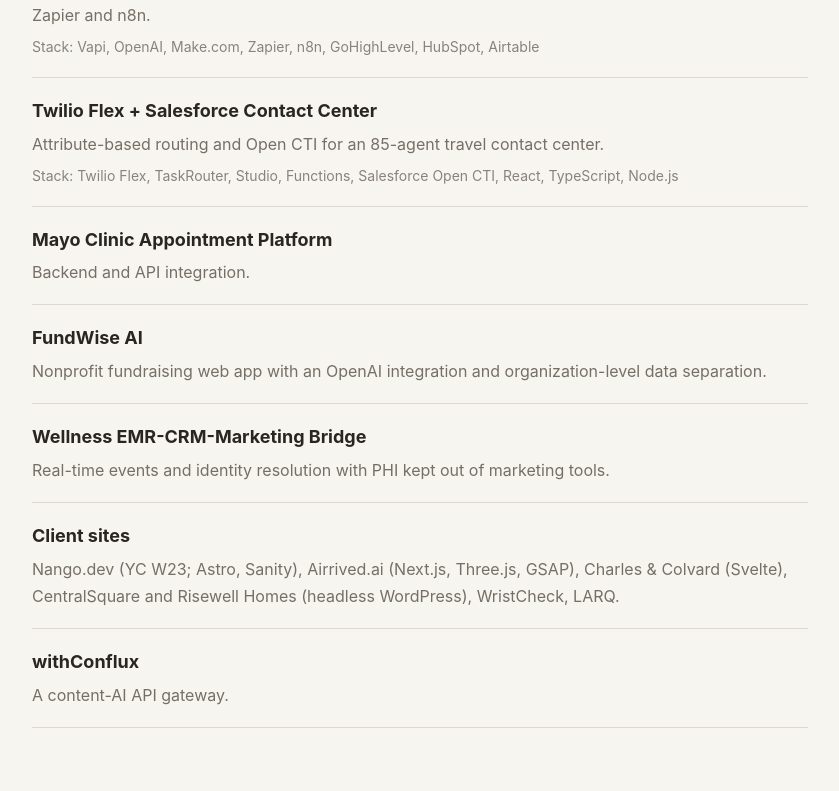
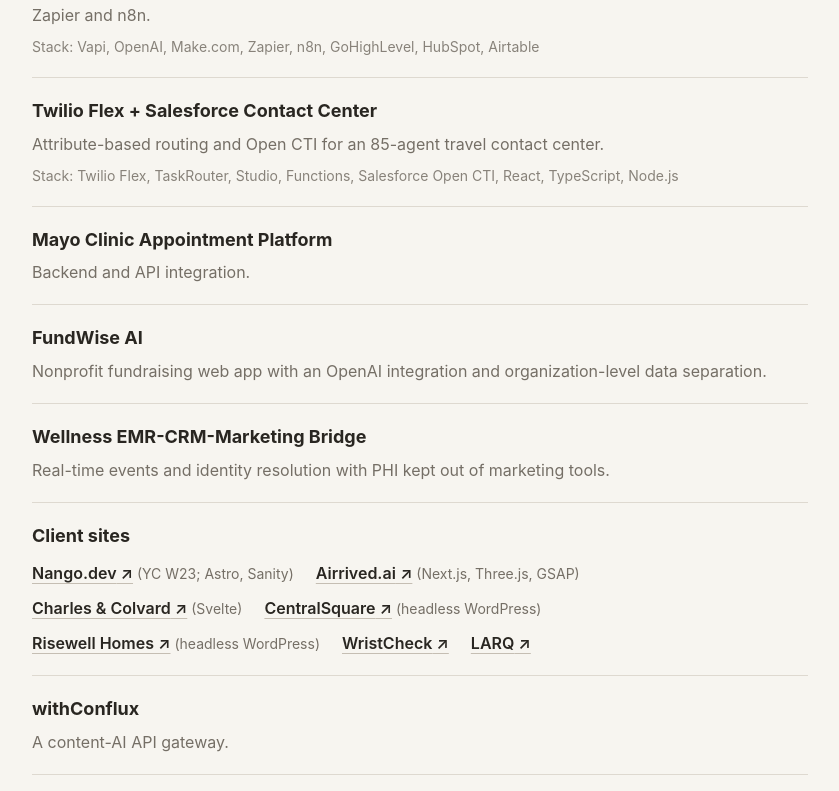
Before and after one commit to ATwork88/Portfolio1, a Next.js app: page /projects in a window 1280 px wide. Shown: the part 8485-9276 px from the top of the page, without its empty margins (345-1184 px from the left). Built offline with nearby package versions, Linux system fonts and the light colour scheme.

Commit message:
Link client site names in the Also built list
Co-Authored-By: Claude Sonnet 5.5 <noreply@anthropic.com>
Claude-Session: https://claude.ai/code/session_011avKUpJeaqxTRXPnizR6w3

```diff
--- a/app/globals.css
+++ b/app/globals.css
@@ -1068,3 +1068,36 @@ a {
   font-size: 14px;
   opacity: 0.85;
 }
+
+.also-list .also-sites {
+  display: flex;
+  padding: 0;
+  list-style: none;
+  flex-wrap: wrap;
+  gap: 8px 22px;
+  margin-top: 8px;
+}
+
+.also-list .also-sites li {
+  padding: 0;
+  border: 0;
+  font-size: 16px;
+}
+
+.also-site-link {
+  color: var(--text);
+  font-weight: 600;
+  text-decoration: underline;
+  text-decoration-color: var(--border-strong);
+  text-underline-offset: 4px;
+}
+
+.also-site-link:hover {
+  color: var(--accent);
+  text-decoration-color: var(--accent);
+}
+
+.also-site-note {
+  color: var(--muted);
+  font-size: 14px;
+}
--- a/components/portfolio/projects-section.tsx
+++ b/components/portfolio/projects-section.tsx
@@ -114,7 +114,28 @@ export function ProjectsSection() {
         {alsoBuilt.map((item) => (
           <li key={item.title}>
             <p className="also-title">{item.title}</p>
-            <p className="also-description">{item.description}</p>
+            {item.description && (
+              <p className="also-description">{item.description}</p>
+            )}
+            {item.sites && (
+              <ul className="also-sites">
+                {item.sites.map((site) => (
+                  <li key={site.name}>
+                    <a
+                      href={site.href}
+                      target="_blank"
+                      rel="noreferrer"
+                      className="also-site-link"
+                    >
+                      {site.name} ↗
+                    </a>
+                    {site.note && (
+                      <span className="also-site-note"> ({site.note})</span>
+                    )}
+                  </li>
+                ))}
+              </ul>
+            )}
             {item.stack && (
               <p className="also-stack">Stack: {item.stack.join(", ")}</p>
             )}
--- a/content/projects.ts
+++ b/content/projects.ts
@@ -309,8 +309,9 @@ export const projects: Project[] = [
 
 export const alsoBuilt: {
   title: string;
-  description: string;
+  description?: string;
   stack?: string[];
+  sites?: { name: string; href: string; note?: string }[];
 }[] = [
   {
     title: "Self-Hosted Time Tracking & Invoicing",
@@ -376,8 +377,31 @@ export const alsoBuilt: {
   },
   {
     title: "Client sites",
-    description:
-      "Nango.dev (YC W23; Astro, Sanity), Airrived.ai (Next.js, Three.js, GSAP), Charles & Colvard (Svelte), CentralSquare and Risewell Homes (headless WordPress), WristCheck, LARQ.",
+    sites: [
+      { name: "Nango.dev", href: "https://nango.dev", note: "YC W23; Astro, Sanity" },
+      {
+        name: "Airrived.ai",
+        href: "https://airrived.ai",
+        note: "Next.js, Three.js, GSAP",
+      },
+      {
+        name: "Charles & Colvard",
+        href: "https://www.charlesandcolvard.com",
+        note: "Svelte",
+      },
+      {
+        name: "CentralSquare",
+        href: "https://www.centralsquare.com",
+        note: "headless WordPress",
+      },
+      {
+        name: "Risewell Homes",
+        href: "https://risewellhomes.com",
+        note: "headless WordPress",
+      },
+      { name: "WristCheck", href: "https://wristcheck.com" },
+      { name: "LARQ", href: "https://www.livelarq.com" },
+    ],
   },
   {
     title: "withConflux",
```
